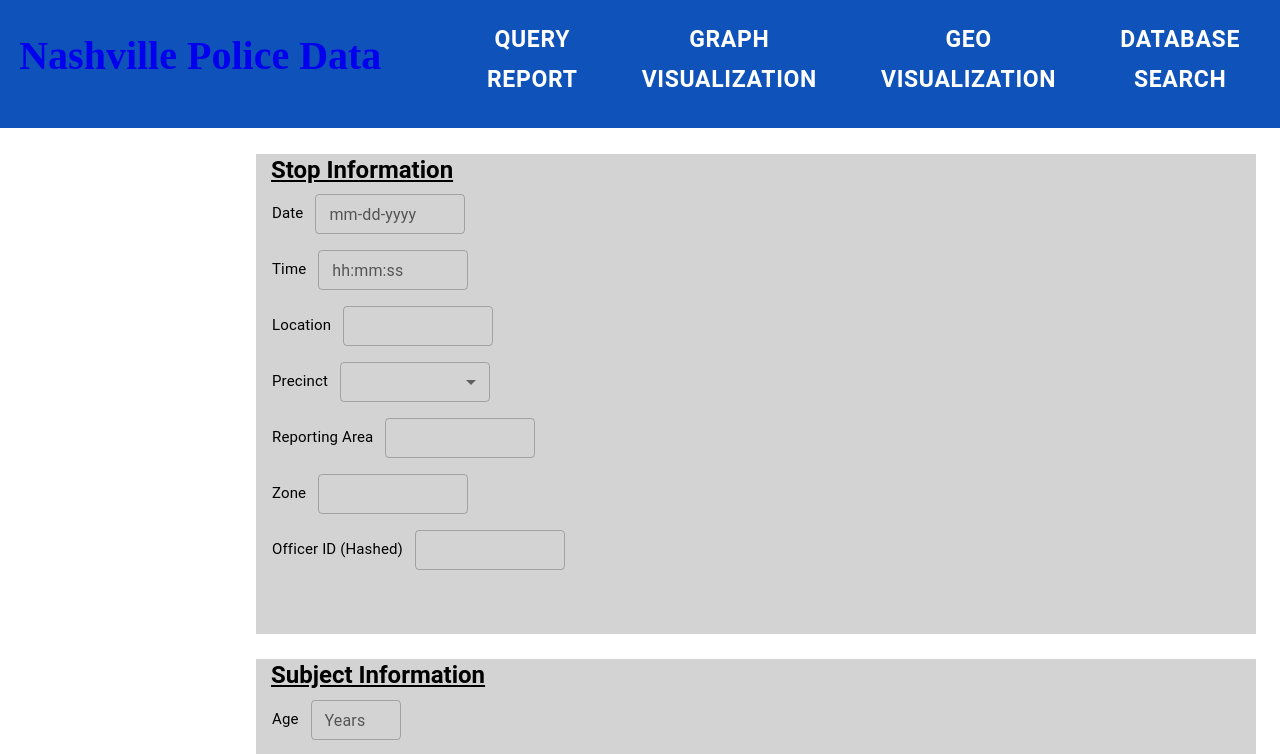
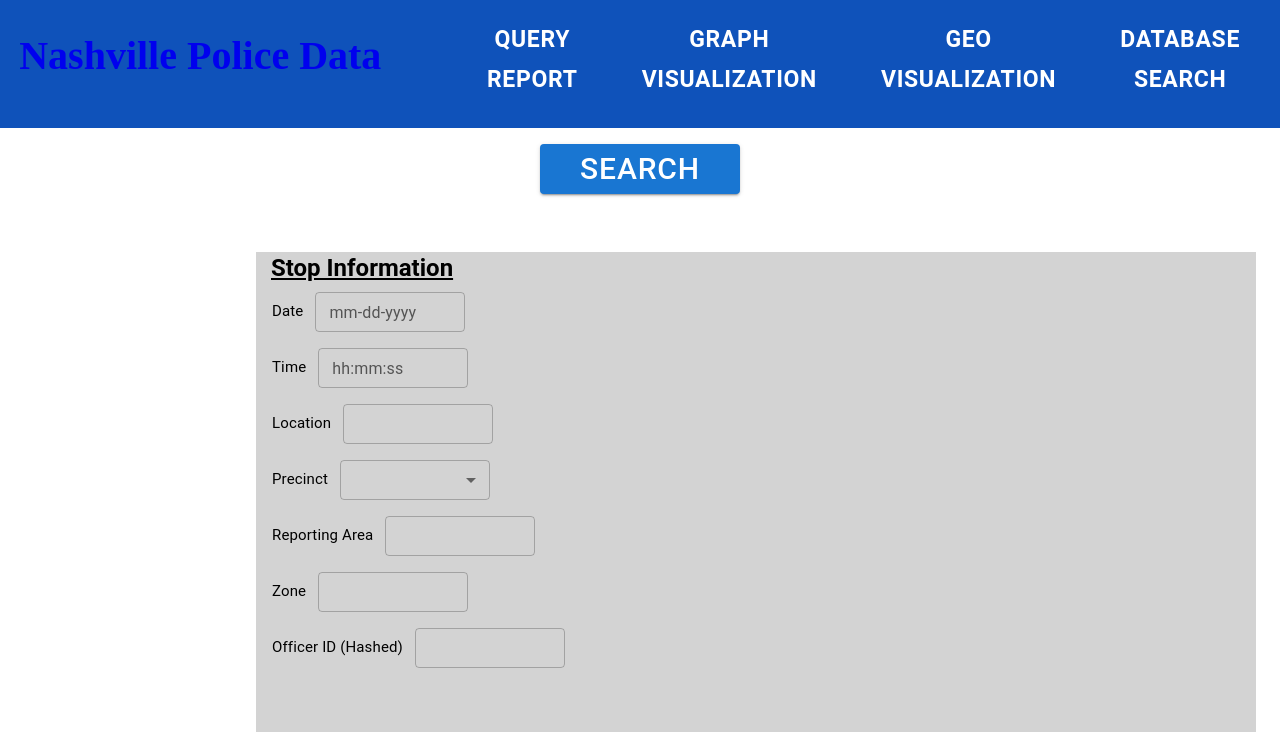
Before and after one commit to PRANETALLU/NashvilleCopStops, a React (Create React App) app in the folder my-app/: page /databaseSearch in a window 1280 px wide. Shown: the top 754 px of the page. Built offline with nearby package versions, Linux system fonts and the light colour scheme.

Commit message:
get request

```diff
--- a/my-app/src/pages/DatabaseSearch.js
+++ b/my-app/src/pages/DatabaseSearch.js
@@ -102,8 +102,31 @@
     }
   };
 
+  const handleCount = async () => {
+    const response = await fetch('http://localhost:3000/api/v1/Subjects/totalTuples', {
+      method: 'GET',
+      headers: { 'Content-Type': 'application/json' }
+    })
+    const data = await response.json();
+    console.log("number" + data);
+  };
+
   return (
     <div className="DatabaseSearch">
+      <Button
+        variant="contained"
+        size="large"
+        onClick={handleCount}
+        sx={{
+          marginTop: 2,
+          marginBottom: 4,
+          width: 200,
+          height: 50,
+          fontSize: 30,
+        }}
+      >
+        SEARCH
+      </Button>
       <Box
         sx={{
           backgroundColor: "#D3D3D3",
```
